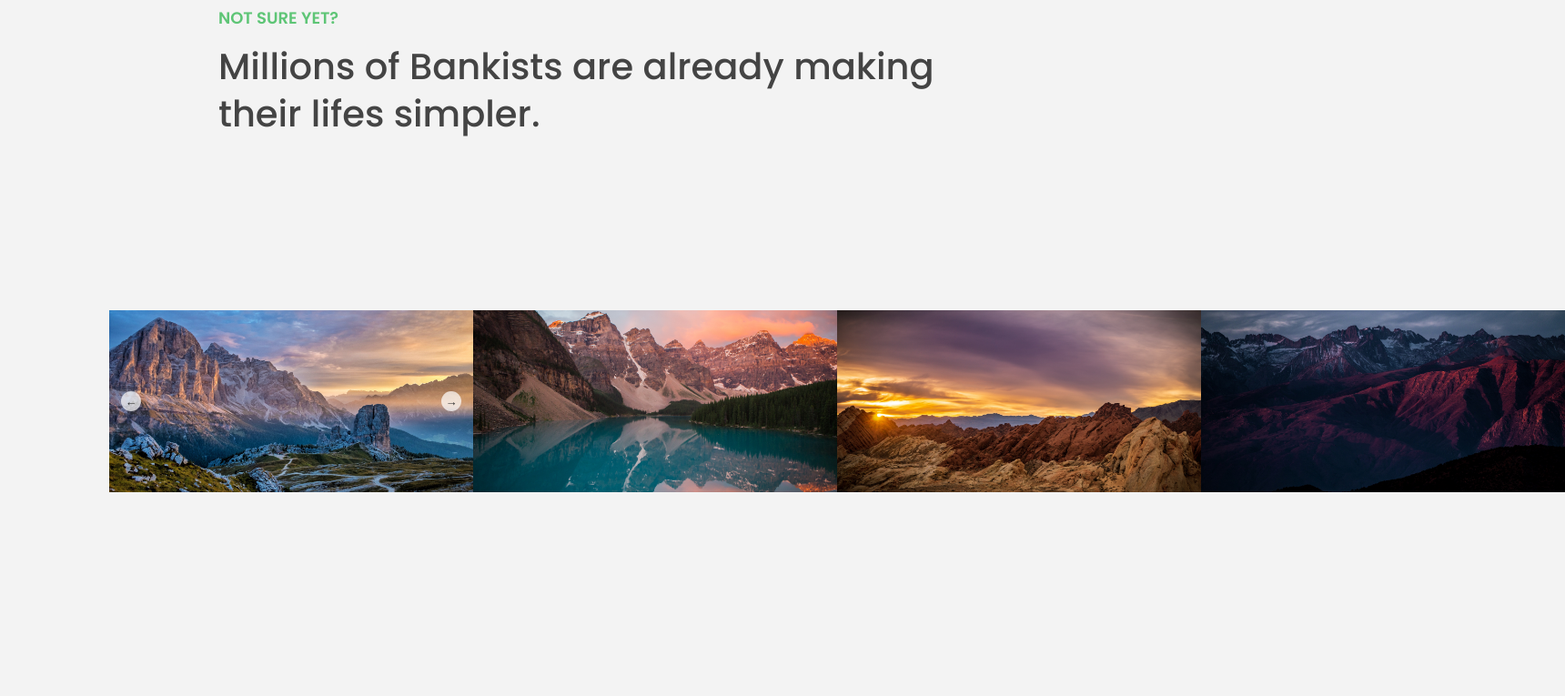
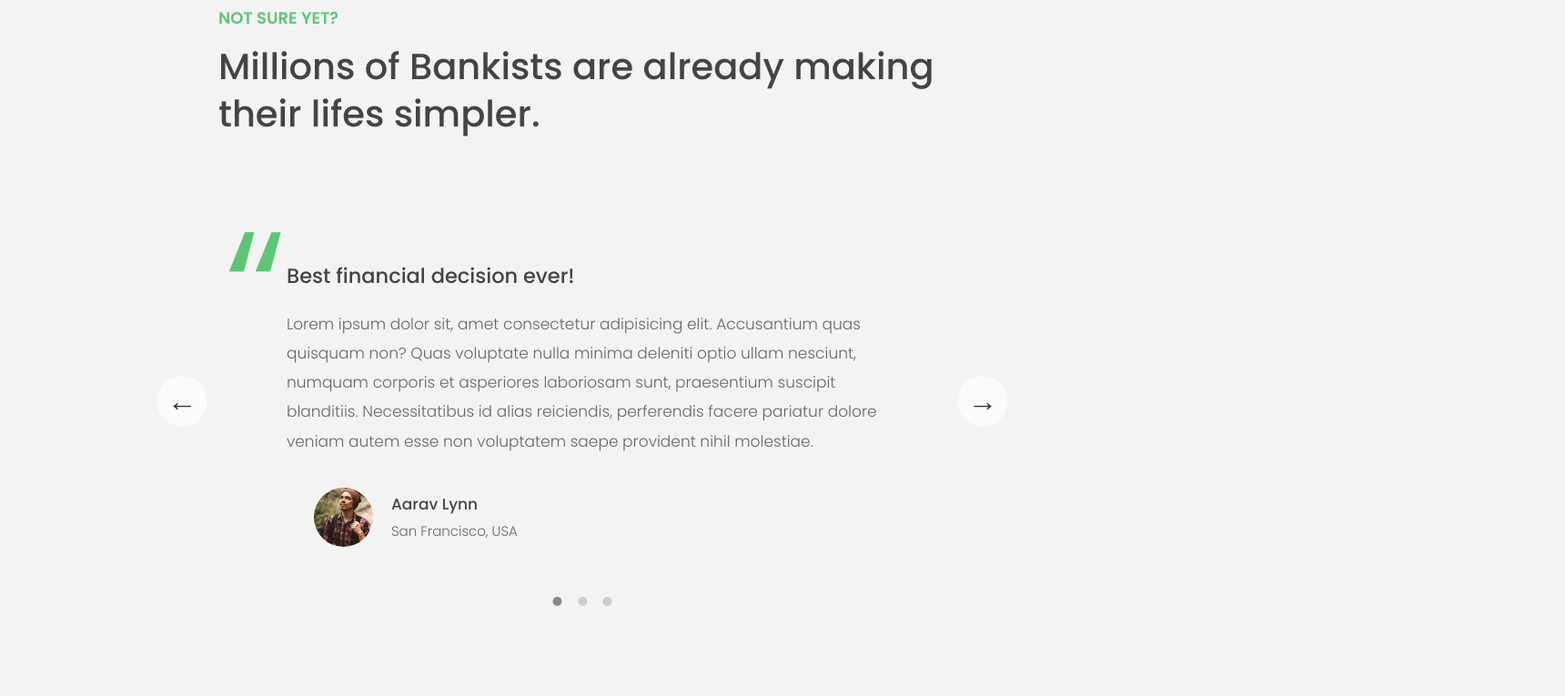
Before and after one commit to dpietrewicz/complete-javascript-course, a plain HTML site: page Bankist-Website/index.html in a window 1280 px wide. Shown: the part 3355-4120 px from the top of the page at 91% size, 1720 px wide, since content can reach past the window. Drawn offline with Linux system fonts and the light colour scheme.

Commit message:
Section 12 done

```diff
--- a/Bankist-Website/index.html
+++ b/Bankist-Website/index.html
@@ -218,7 +218,7 @@
       </div>
 
       <div class="slider">
-        <!-- <div class="slide slide--1">
+        <div class="slide slide--1">
           <div class="testimonial">
             <h5 class="testimonial__header">Best financial decision ever!</h5>
             <blockquote class="testimonial__text">
@@ -276,12 +276,12 @@
               <p class="testimonial__location">Lisbon, Portugal</p>
             </address>
           </div>
-        </div> -->
+        </div>
 
-        <div class="slide"><img src="img/img-1.jpg" alt="Photo 1" /></div>
+        <!-- <div class="slide"><img src="img/img-1.jpg" alt="Photo 1" /></div>
         <div class="slide"><img src="img/img-2.jpg" alt="Photo 2" /></div>
         <div class="slide"><img src="img/img-3.jpg" alt="Photo 3" /></div>
-        <div class="slide"><img src="img/img-4.jpg" alt="Photo 4" /></div>
+        <div class="slide"><img src="img/img-4.jpg" alt="Photo 4" /></div> -->
         <button class="slider__btn slider__btn--left">&larr;</button>
         <button class="slider__btn slider__btn--right">&rarr;</button>
         <div class="dots"></div>
@@ -352,7 +352,6 @@
       </form>
     </div>
     <div class="overlay hidden"></div>
-
     <script src="script.js"></script>
   </body>
 </html>
--- a/Bankist-Website/script.js
+++ b/Bankist-Website/script.js
@@ -233,24 +233,44 @@ imgTargets.forEach(img => imgObserver.observe(img));
 
 // 201. -----------------------------------------------------------------
 // Slider
+const slider = function () {
   const slides = document.querySelectorAll('.slide');
   const btnLeft = document.querySelector('.slider__btn--left');
   const btnRight = document.querySelector('.slider__btn--right');
+  const dotContainer = document.querySelector('.dots');
 
   let curSlide = 0;
   const maxSlide = slides.length;
 
-const slider = document.querySelector('.slider');
-slider.style.transform = 'scale(0.4) translateX(-800px)';
-slider.style.overflow = 'visible';
+  // const slider = document.querySelector('.slider');
+  // slider.style.transform = 'scale(0.4) translateX(-800px)';
+  // slider.style.overflow = 'visible';
+
+  //Functions
+  const createDots = function () {
+    slides.forEach(function (_, i) {
+      dotContainer.insertAdjacentHTML(
+        'beforeend',
+        `<button class='dots__dot' data-slide="${i}"></button>`
+      );
+    });
+  };
+
+  const activateDot = function (slide) {
+    document
+      .querySelectorAll('.dots__dot')
+      .forEach(dot => dot.classList.remove('dots__dot--active'));
+
+    document
+      .querySelector(`.dots__dot[data-slide="${slide}"]`)
+      .classList.add('dots__dot--active');
+  };
 
   const goToSlide = function (slide) {
     slides.forEach(
       (s, i) => (s.style.transform = `translateX(${100 * (i - slide)}%)`)
     );
   };
-
-goToSlide(0);
 
   //Next slide
   const nextSlide = function () {
@@ -260,6 +280,7 @@ const nextSlide = function () {
       curSlide++;
     }
     goToSlide(curSlide);
+    activateDot(curSlide);
   };
 
   const prevSlide = function () {
@@ -268,11 +289,52 @@ const prevSlide = function () {
     } else {
       curSlide--;
       goToSlide(curSlide);
+      activateDot(curSlide);
     }
   };
 
+  const init = function () {
+    createDots();
+    activateDot(0);
+    goToSlide(0);
+  };
+  init();
+
+  // Event Handlers
   btnRight.addEventListener('click', nextSlide);
   btnLeft.addEventListener('click', prevSlide);
+
+  document.addEventListener('keydown', function (e) {
+    console.log(e);
+    if (e.key === 'ArrowLeft') prevSlide();
+    e.key === 'ArrowRight' && nextSlide();
+  });
+
+  dotContainer.addEventListener('click', function (e) {
+    if (e.target.classList.contains('dots__dot')) {
+      // const slide = e.target.dataset.slide; // OR
+      const { slide } = e.target.dataset;
+      goToSlide(slide);
+      activateDot(slide);
+    }
+  });
+};
+slider();
+
+// 203. Lifecycle DOM Events
+document.addEventListener('DOMContentLoaded', function (e) {
+  // console.log('HTML parsed and DOM tree built!', e);
+});
+
+window.addEventListener('load', function (e) {
+  // console.log('Page fully loaded', e);
+});
+
+// window.addEventListener('beforeunload', function (e) {
+//   e.preventDefault();
+//   console.log(e);
+//   e.returnValue = '';
+// });
 
 //
 //
```
Lines whose indentation alone changed are shown as unchanged.
